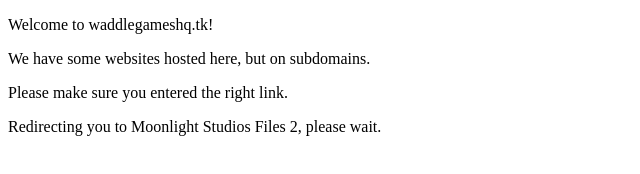
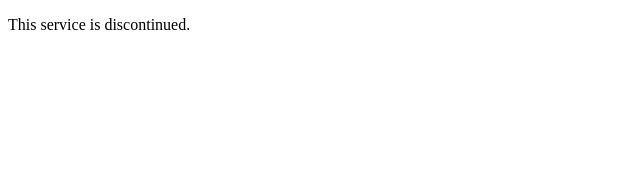
Before and after one commit to MoonlightStudiosInt/wghq-home, a plain HTML site: page index.html in a window 1280 px wide. Shown: the whole page, without its empty margins (0-640 px from the left). Drawn offline with Linux system fonts and the light colour scheme.

Commit message:
Update index.html

```diff
--- a/index.html
+++ b/index.html
@@ -5,9 +5,6 @@
       <meta http-equiv = "refresh" content = "5; url = http://files2.dink.cf/" />
    </head>
    <body>
-      <p>Welcome to waddlegameshq.tk!</p>
-      <p>We have some websites hosted here, but on subdomains.</p>
-      <p>Please make sure you entered the right link.</p>
-      <p>Redirecting you to Moonlight Studios Files 2, please wait.</p>
+    <p>This service is discontinued.</p>
    </body>
 </html>
```
